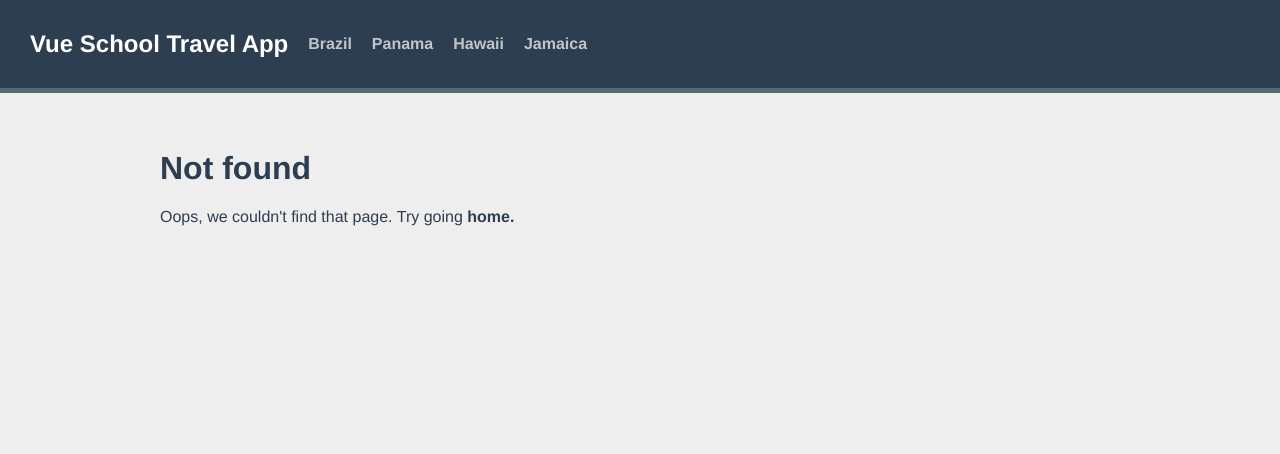
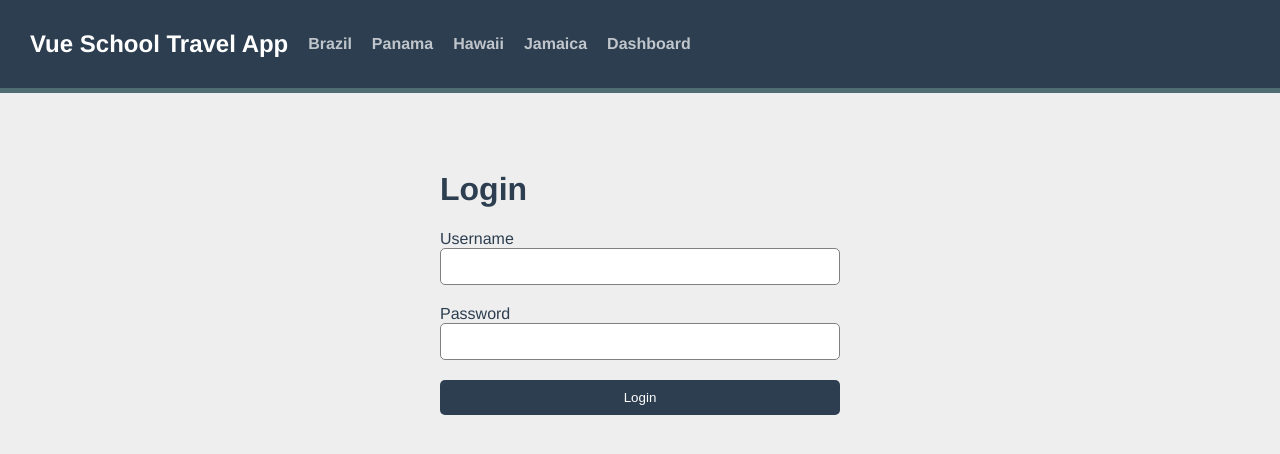
Before and after one commit to MarcinBieniek/Vue-TravelBlog, a Vue app in the folder vue-school-travel-app/: page /login in a window 1280 px wide. Before the commit this address had no page. Shown: the top 454 px of the page. Built offline with nearby package versions, Linux system fonts and the light colour scheme.

Commit message:
Add Route Meta Fields with authorization example

```diff
--- a/vue-school-travel-app/src/components/TheNavigation.vue
+++ b/vue-school-travel-app/src/components/TheNavigation.vue
@@ -8,6 +8,7 @@
     >
       {{destination.name}}
     </router-link>
+    <router-link :to="{name: 'protected'}">Dashboard</router-link>
   </div>
 </template>
 
--- a/vue-school-travel-app/src/router/index.js
+++ b/vue-school-travel-app/src/router/index.js
@@ -4,6 +4,19 @@ import sourceData from '../data.json';
 
 const routes = [
   { path: "/", name: "home", component: HomeView },
+  {
+    path: '/protected',
+    name: 'protected',
+    component: () => import('@/views/ProtectedView.vue'),
+    meta:{
+      requiresAuth: true,
+    }
+  },
+  {
+    path: '/login',
+    name: 'login',
+    component: () => import('@/views/LoginView.vue')
+  },
   { path: "/destination/:id/:slug",
     name: "destination.show",
     component: () => import(/* webpackChunkName: "destination" */  "../views/DestinationShow.vue"),
@@ -47,4 +60,10 @@ const router = createRouter({
   }
 });
 
+router.beforeEach((to, from) => {
+  if(to.meta.requiresAuth && !window.user){
+    return {name: 'login'}
+  }
+})
+
 export default router;
--- /dev/null
+++ b/vue-school-travel-app/src/views/LoginView.vue
@@ -0,0 +1,28 @@
+<template>
+  <div class="login">
+    <form class="form" @submit.prevent="login">
+      <h1>Login</h1>
+      <label for="username">Username</label>
+      <input v-model="username" name="username" type="text" class="input">
+      <label for="password">Password</label>
+      <input v-model="password" name="password" type="text" class="input">
+      <button class="btn">Login</button>
+    </form>
+  </div>
+</template>
+<script>
+export default {
+  data(){
+    return {
+      username: '',
+      password: ''
+    }
+  },
+  methods: {
+    login(){
+      window.user = this.username
+      this.$router.push({name: 'protected'})
+    }
+  },
+}
+</script>
--- /dev/null
+++ b/vue-school-travel-app/src/views/ProtectedView.vue
@@ -0,0 +1,22 @@
+<template>
+  <div>
+    <h1>Greetings, {{username}}</h1>
+    <button @click="logout">Logout</button>
+  </div>
+</template>
+
+<script>
+  export default {
+    data(){
+      return {
+        username: window.user
+      }
+    },
+    methods: {
+      logout(){
+        window.user = null
+        this.$router.push({name: 'home'})
+      }
+    }
+  }
+</script>
```
